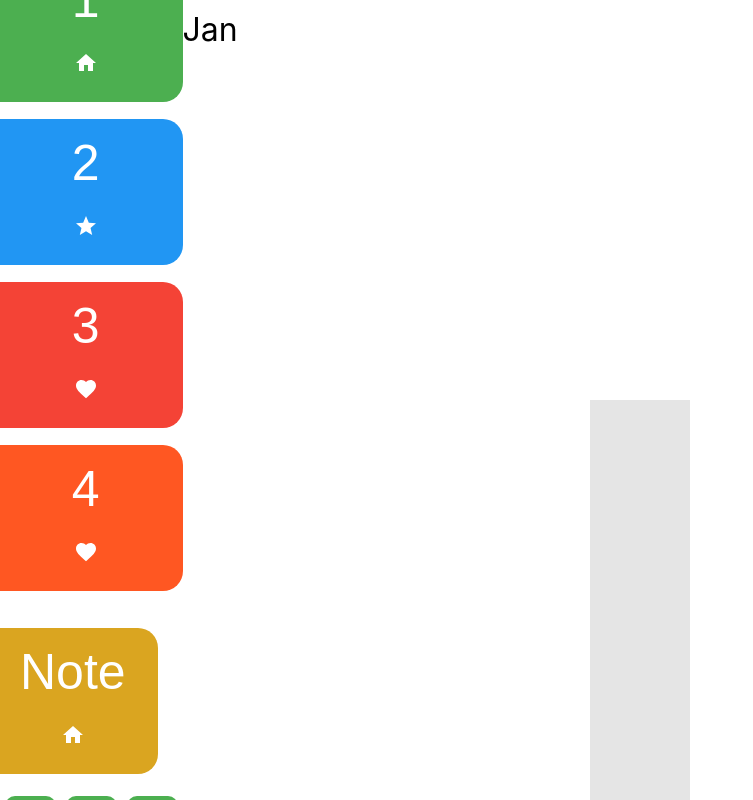
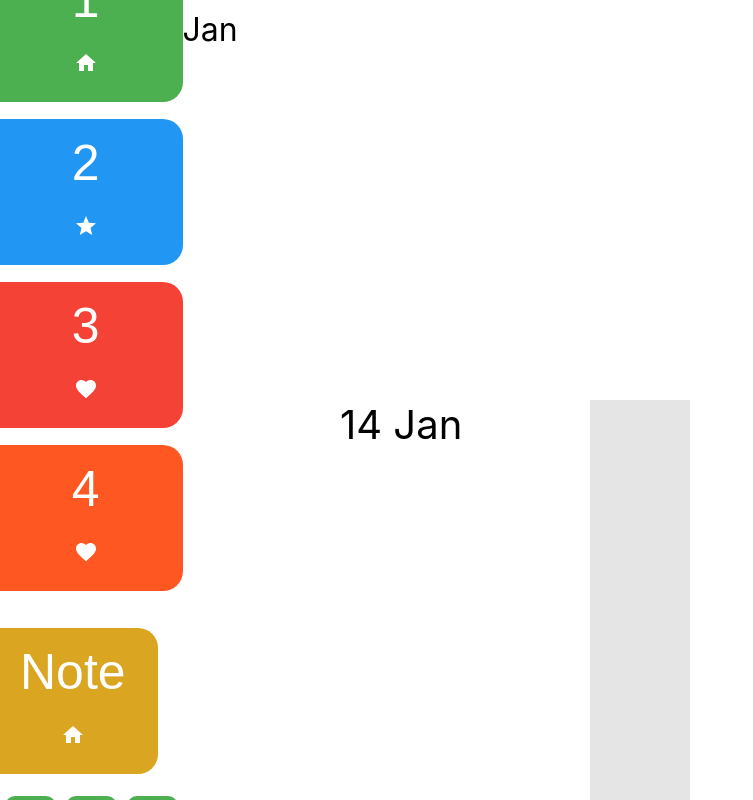
Before and after one commit to ferni2768/quickescape, a React (Create React App) app: page / in a window 1280 px wide. Shown: the whole page, without its empty margins (0-753 px from the left). Built offline with nearby package versions, Linux system fonts and the light colour scheme.

Commit message:
DateLabels added to the center section

```diff
--- a/src/App.css
+++ b/src/App.css
@@ -228,3 +228,18 @@
 .react-datepicker__day:hover {
     background-color: #f0f0f0;
 }
+
+.date-labels {
+    position: absolute;
+    left: -300px;
+    top: 0;
+    width: 200px;
+    text-align: right;
+    z-index: 10;
+}
+
+.date-label {
+    position: absolute;
+    font-size: 40px;
+    color: black;
+}
--- a/src/App.js
+++ b/src/App.js
@@ -7,6 +7,7 @@ import { useController } from '../src/Controller';
 import UI from './components/UI';
 import DateRangePicker from './components/DateRangePicker';
 import dayjs from 'dayjs';
+import DateLabels from './components/DateLabels';
 
 function App() {
 
@@ -176,6 +177,9 @@ function App() {
             position: 'relative',
           }}
         >
+
+          <DateLabels startDate={startDate} endDate={endDate} gridSize={gridSize} />
+
           <div
             className="center-section"
             ref={centerSectionRef}
--- /dev/null
+++ b/src/components/DateLabels.js
@@ -0,0 +1,28 @@
+import React from 'react';
+import dayjs from 'dayjs';
+
+const DateLabels = ({ startDate, endDate, gridSize }) => {
+    const dates = [];
+    let currentDate = dayjs(startDate);
+
+    while (currentDate.isBefore(endDate) || currentDate.isSame(endDate, 'day')) {
+        dates.push(currentDate);
+        currentDate = currentDate.add(1, 'day');
+    }
+
+    return (
+        <div className="date-labels">
+            {dates.map((date, index) => (
+                <div
+                    key={index}
+                    className="date-label"
+                    style={{ top: `${index * gridSize * 4 * 24}px` }}
+                >
+                    {date.format('D MMM')}
+                </div>
+            ))}
+        </div>
+    );
+};
+
+export default DateLabels;
```
